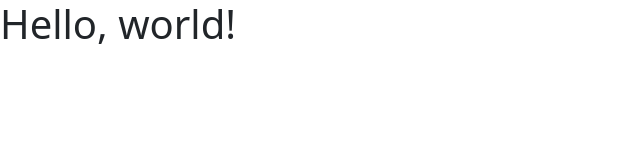
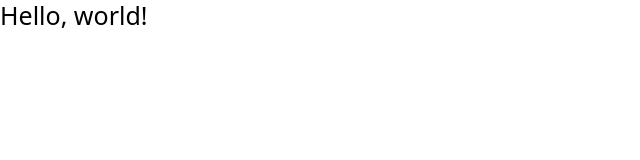
Before and after one commit to PremShinde-2013/movies-web, a plain HTML site: page index.html in a window 1280 px wide. Shown: the whole page, without its empty margins (0-640 px from the left). Drawn offline with nearby package versions, Linux system fonts and the light colour scheme.

Commit message:
modified

```diff
--- a/index.html
+++ b/index.html
@@ -4,15 +4,29 @@
 <head>
     <meta charset="utf-8">
     <meta name="viewport" content="width=device-width, initial-scale=1">
-    <title>Bootstrap demo</title>
+    <title>Movies_web</title>
 
 
     <!-- links -->
     <link rel="stylesheet" href="https://cdnjs.cloudflare.com/ajax/libs/font-awesome/6.4.0/css/all.min.css"
         integrity="sha512-iecdLmaskl7CVkqkXNQ/ZH/XLlvWZOJyj7Yy7tcenmpD1ypASozpmT/E0iPtmFIB46ZmdtAc9eNBvH0H/ZpiBw=="
         crossorigin="anonymous" referrerpolicy="no-referrer" />
+
+    <!-- fonts -->
+
+    <link rel="preconnect" href="https://fonts.googleapis.com">
+    <link rel="preconnect" href="https://fonts.gstatic.com" crossorigin>
+    <link href="https://fonts.googleapis.com/css2?family=DM+Sans:wght@400;700&display=swap" rel="stylesheet">
+
     <link href="https://cdn.jsdelivr.net/npm/bootstrap@5.3.0/dist/css/bootstrap.min.css" rel="stylesheet"
         integrity="sha384-9ndCyUaIbzAi2FUVXJi0CjmCapSmO7SnpJef0486qhLnuZ2cdeRhO02iuK6FUUVM" crossorigin="anonymous">
+
+
+
+
+    <script src="/assets/js/script.js" defer></script>
+    <link rel="stylesheet" href="/assets/css/style.css">
+
 </head>
 
 <body>
```
